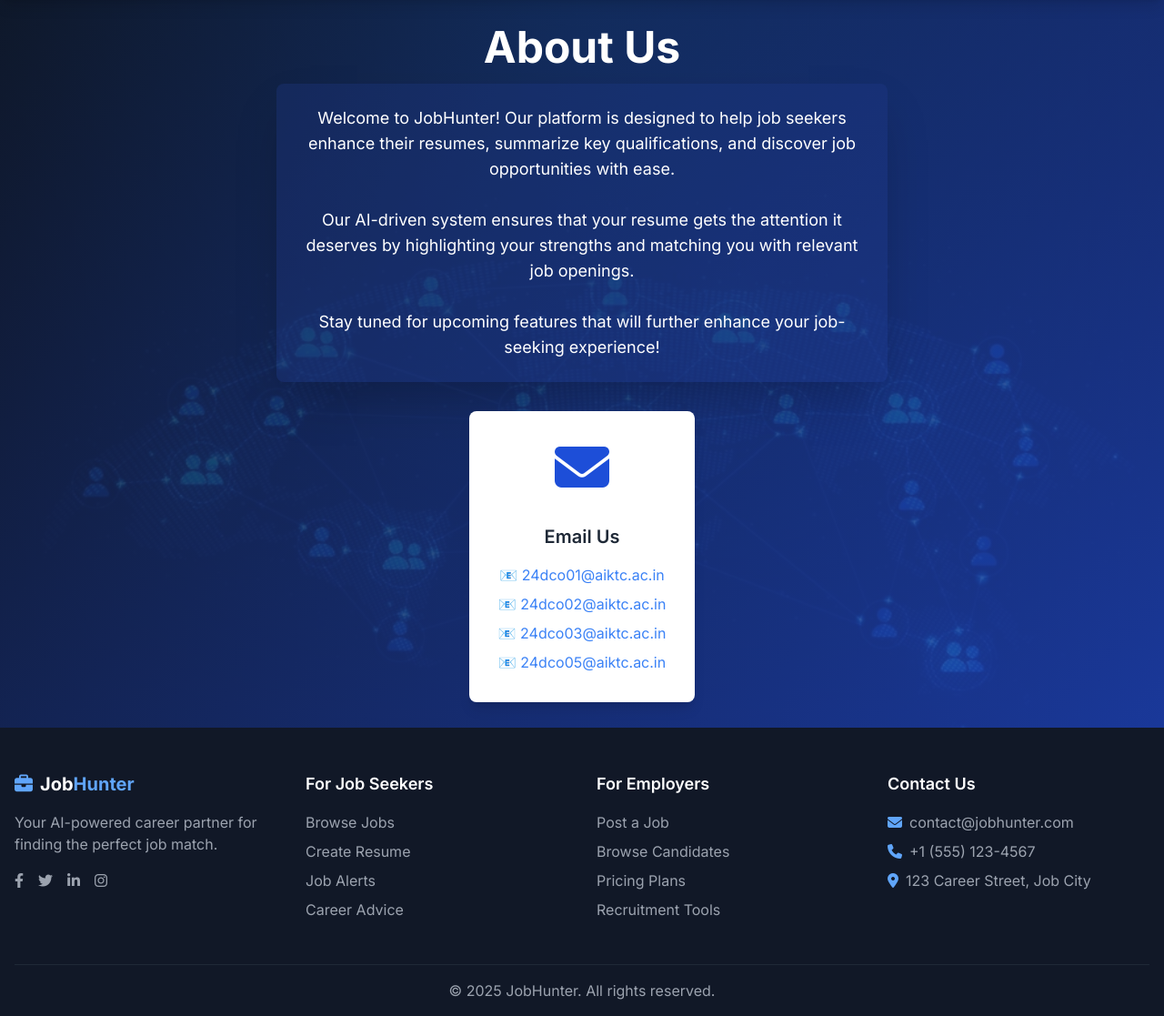
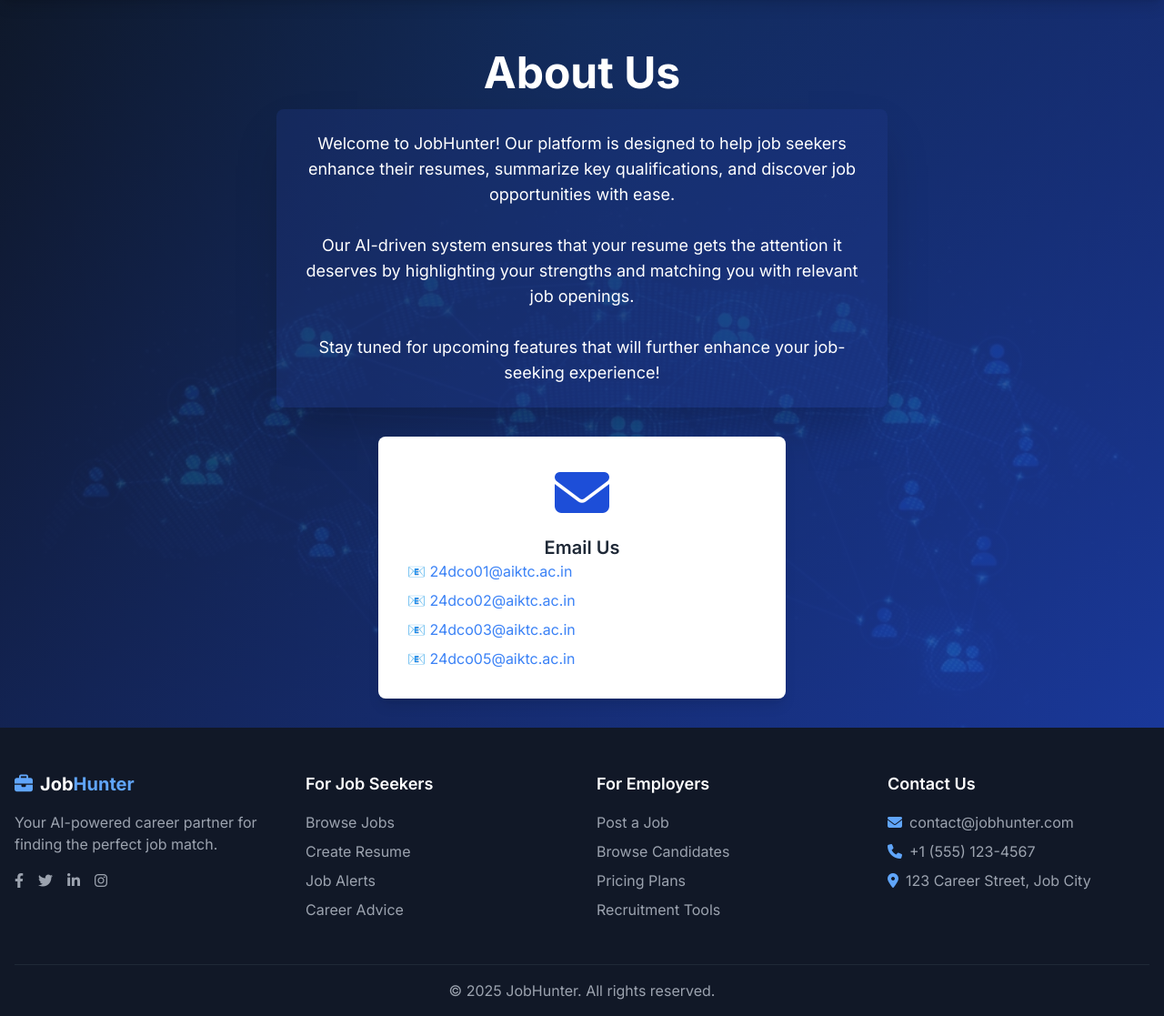
Before and after one commit to AYAAN-DESHMUKH/Job-Hunter-Job-finding-website-, a Flask app: page /contact in a window 1280 px wide. Shown: the part 82-1199 px from the top of the page at 91% size. Run offline with Flask 3, Linux system fonts and the light colour scheme; some libraries are stand-ins or nearby versions.

Commit message:
size compatibilities

```diff
--- a/Job Hunter/jobhunt/templates/contact.html
+++ b/Job Hunter/jobhunt/templates/contact.html
@@ -7,7 +7,6 @@
     <script src="https://cdn.tailwindcss.com"></script>
     <link rel="stylesheet" href="https://cdnjs.cloudflare.com/ajax/libs/font-awesome/6.4.0/css/all.min.css">
     <link href="https://fonts.googleapis.com/css2?family=Inter:wght@300;400;500;600;700&display=swap" rel="stylesheet">
-    <link rel="stylesheet" href="{{ url_for('static', filename='css/style.css') }}">
     <style>
         body {
             font-family: 'Inter', sans-serif;
@@ -77,26 +76,28 @@
     </header>
 
     <!-- Contact Section -->
-    <section class="relative bg-cover bg-center h-screen" style="background-image: url('{{ url_for('static', filename='css/images/js/bg.jpeg') }}');">
+    <section class="relative bg-cover bg-center min-h-screen flex items-center justify-center" style="background-image: url('{{ url_for('static', filename='css/images/js/bg.jpeg') }}');">
         <div class="absolute inset-0 hero-overlay"></div>
-        <div class="container mx-auto relative z-10 flex flex-col items-center justify-center h-full text-center text-white">
+        <div class="container mx-auto px-4 relative z-10">
+            <div class="text-center text-white"><br>
                 <h1 class="text-4xl md:text-5xl font-bold mb-4">About Us</h1>
-            <div class="max-w-2xl mx-auto bg-blue-900 bg-opacity-30 p-6 rounded-lg shadow-2xl text-center text-white mb-8">
+                <div class="max-w-2xl mx-auto bg-blue-900 bg-opacity-30 p-6 rounded-lg shadow-2xl mb-8">
                     <p class="text-lg">
                         Welcome to JobHunter! Our platform is designed to help job seekers enhance their resumes, summarize key qualifications, and discover job opportunities with ease.
                         <br><br>Our AI-driven system ensures that your resume gets the attention it deserves by highlighting your strengths and matching you with relevant job openings.
                         <br><br>Stay tuned for upcoming features that will further enhance your job-seeking experience!
                     </p>
                 </div>
-            <div class="bg-white rounded-lg p-8 shadow-lg flex flex-col items-center space-y-4">
+                <div class="bg-white rounded-lg p-8 shadow-lg max-w-md mx-auto">
                     <i class="fas fa-envelope text-6xl text-blue-700 mb-4"></i>
                     <h3 class="text-xl font-semibold text-gray-800">Email Us</h3>
-                <ul class="space-y-2">
+                    <ul class="space-y-2 text-left">
                         <li><a href="https://mail.google.com/mail/?view=cm&fs=1&to=24dco01@aiktc.ac.in" class="text-blue-500 hover:underline">📧 24dco01@aiktc.ac.in</a></li>
                         <li><a href="https://mail.google.com/mail/?view=cm&fs=1&to=24dco02@aiktc.ac.in" class="text-blue-500 hover:underline">📧 24dco02@aiktc.ac.in</a></li>
                         <li><a href="https://mail.google.com/mail/?view=cm&fs=1&to=24dco03@aiktc.ac.in" class="text-blue-500 hover:underline">📧 24dco03@aiktc.ac.in</a></li>
                         <li><a href="https://mail.google.com/mail/?view=cm&fs=1&to=24dco05@aiktc.ac.in" class="text-blue-500 hover:underline">📧 24dco05@aiktc.ac.in</a></li>
                     </ul>
+                </div>
             </div>
         </div>
     </section>
```
Lines whose indentation alone changed are shown as unchanged.
